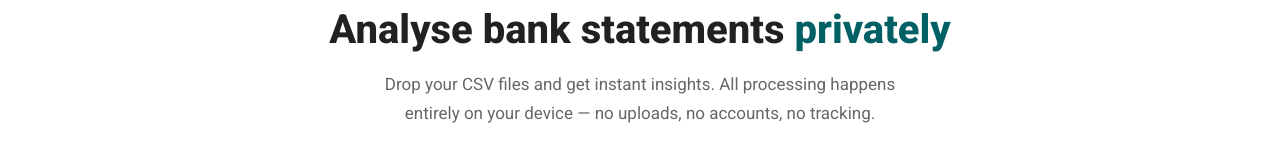
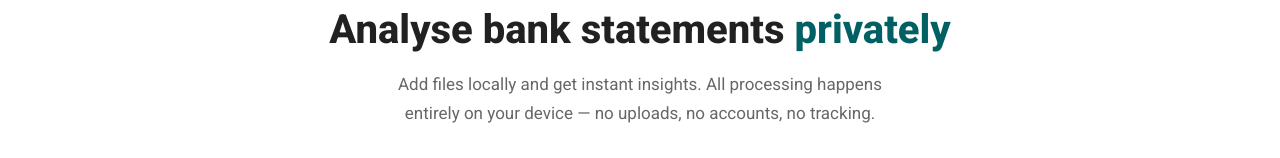
Before and after one commit to caweidmann/fstats, a Next.js app: page / in a window 1280 px wide. Shown: the part 277-435 px from the top of the page. Built offline with nearby package versions, Linux system fonts and the light colour scheme; no server answers; a web font is replaced by a local one; what @mui/material-nextjs would draw is missing.

Commit message:
fix: SEO

```diff
--- a/app/layout.tsx
+++ b/app/layout.tsx
@@ -9,8 +9,8 @@ import type { ReactNode } from 'react'
 
 import { LanguageProvider, Layout, ThemeProvider } from '@/components'
 
-const SEO_TITLE = `fstats - Private Financial Statement Analyzer`
-const SEO_DESCRIPTION = `Analyze your bank statements safely. 100% private - all data stays on your device, nothing is uploaded. Works completely offline.`
+const SEO_TITLE = `fstats - Analyse bank statements privately`
+const SEO_DESCRIPTION = `Add files locally and get instant insights. All processing happens entirely on your device — no uploads, no accounts, no tracking.`
 
 export const metadata: Metadata = {
   title: SEO_TITLE,
@@ -22,7 +22,7 @@ export const metadata: Metadata = {
     url: process.env.NEXT_PUBLIC_SITE_URL,
     images: [
       {
-        url: `${process.env.NEXT_PUBLIC_SITE_URL}/logo.svg`,
+        url: `${process.env.NEXT_PUBLIC_SITE_URL}/img/logo.svg`,
         width: 440,
         height: 440,
       },
--- a/app/page.tsx
+++ b/app/page.tsx
@@ -35,7 +35,7 @@ const Page = () => {
         </Typography>
 
         <Typography variant="body1" component="p" sx={sx.heroSubtitle}>
-          Drop your CSV files and get instant insights. All processing happens entirely on your device — no uploads, no
+          Add files locally and get instant insights. All processing happens entirely on your device — no uploads, no
           accounts, no tracking.
         </Typography>
 
```
